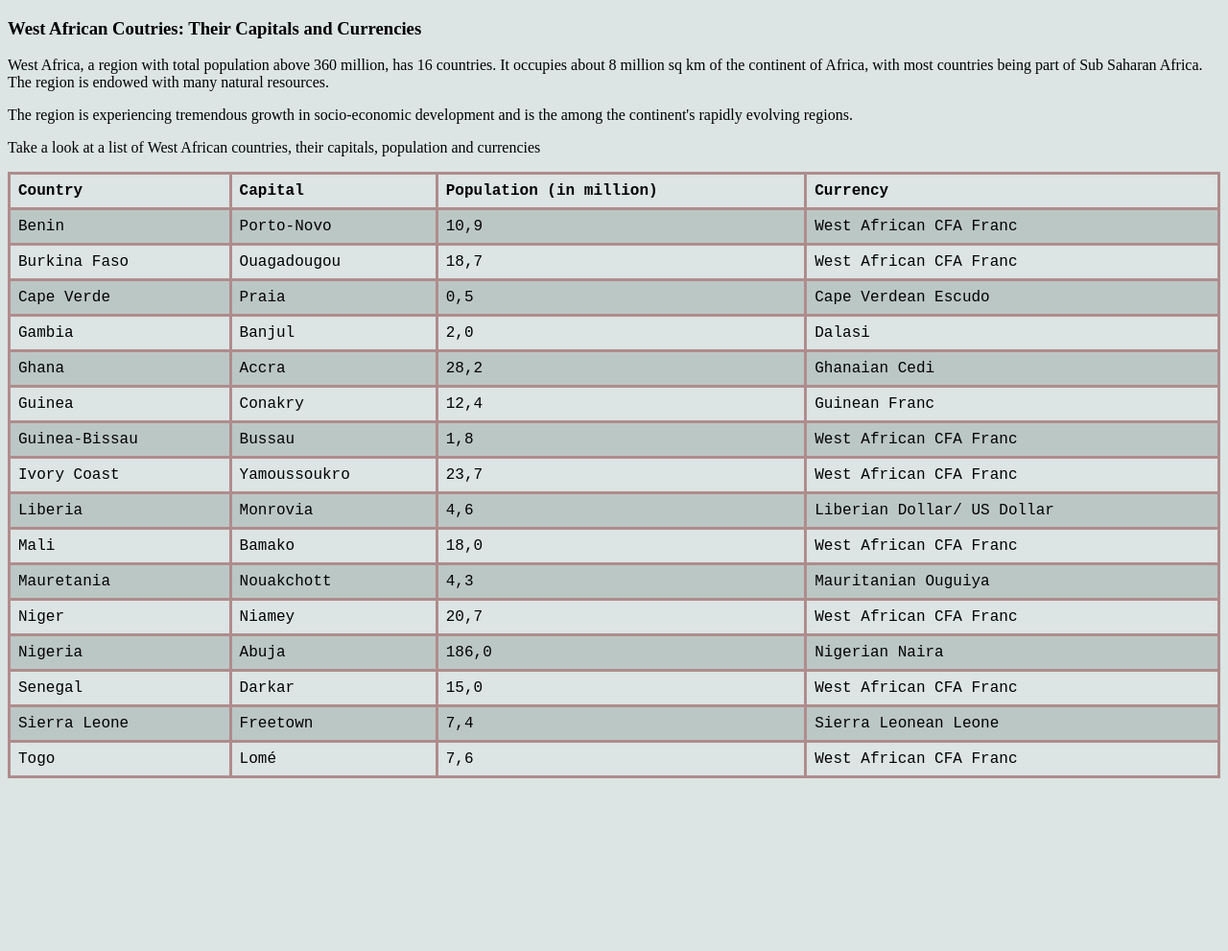
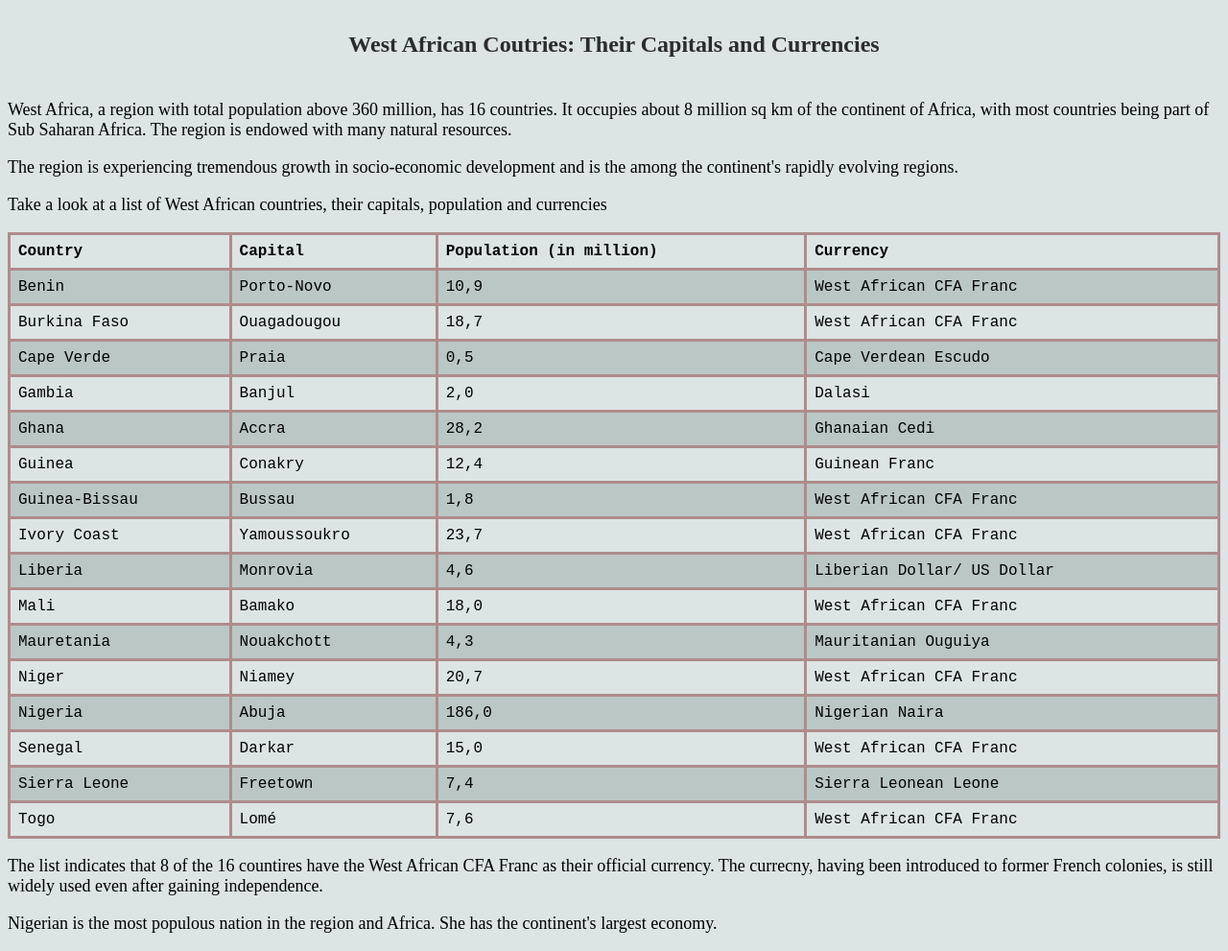
Before and after one commit to Sekoutouree/country-capitals, a plain HTML site: page index.html in a window 1280 px wide. Shown: the whole page at 96% size. Before the commit the page ends 819 px from the top, so only its background shows below. Drawn offline with Linux system fonts and the light colour scheme.

Commit message:
index.html

```diff
--- a/index.html
+++ b/index.html
@@ -10,11 +10,13 @@
     <link rel="stylesheet" href="styles.css">
 </head>
 <body>
-    <h3>West African Coutries: Their Capitals and Currencies</h3>
-    <p>West Africa, a region with total population above 360 million, has 16 countries. It occupies about 8 million sq km of the continent of Africa, with most countries being part of Sub Saharan Africa. The region is endowed with many natural resources.</p>
-    <p>The region is experiencing tremendous growth in socio-economic development and is the among the continent's rapidly evolving regions.</p>
-    <p>Take a look at a list of West African countries, their capitals, population and currencies</p>
-    <div>
+    <h2>West African Coutries: Their Capitals and Currencies</h2>
+    <div class="para">
+        <p>West Africa, a region with total population above 360 million, has 16 countries. It occupies about 8 million sq km of the continent of Africa, with most countries being part of Sub Saharan Africa. The region is endowed with many natural resources.</p>
+        <p>The region is experiencing tremendous growth in socio-economic development and is the among the continent's rapidly evolving regions.</p>
+        <p>Take a look at a list of West African countries, their capitals, population and currencies</p>
+    </div>
+    <div class="table">
         <table>
             <tr>
                 <th>Country</th>
@@ -110,5 +112,9 @@
             </tr>
         </table>
     </div>
+    <div class="para">
+        <p>The list indicates that 8 of the 16 countires have the West African CFA Franc as their official currency. The currecny, having been introduced to former French colonies, is still widely used even after gaining independence.</p>
+        <p>Nigerian is the most populous nation in the region and Africa. She has the continent's largest economy.</p>
+    </div>
 </body>
 </html>
```
